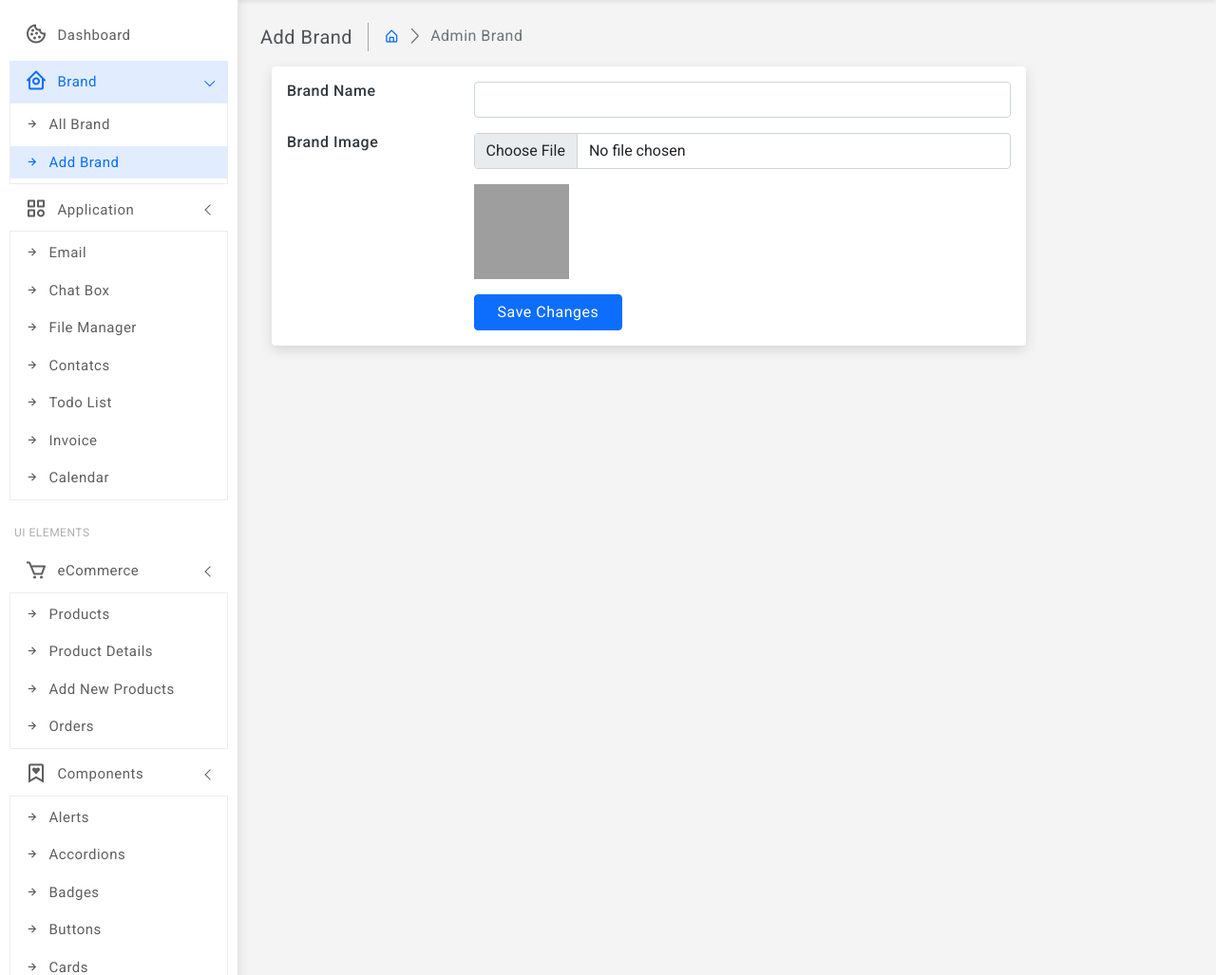
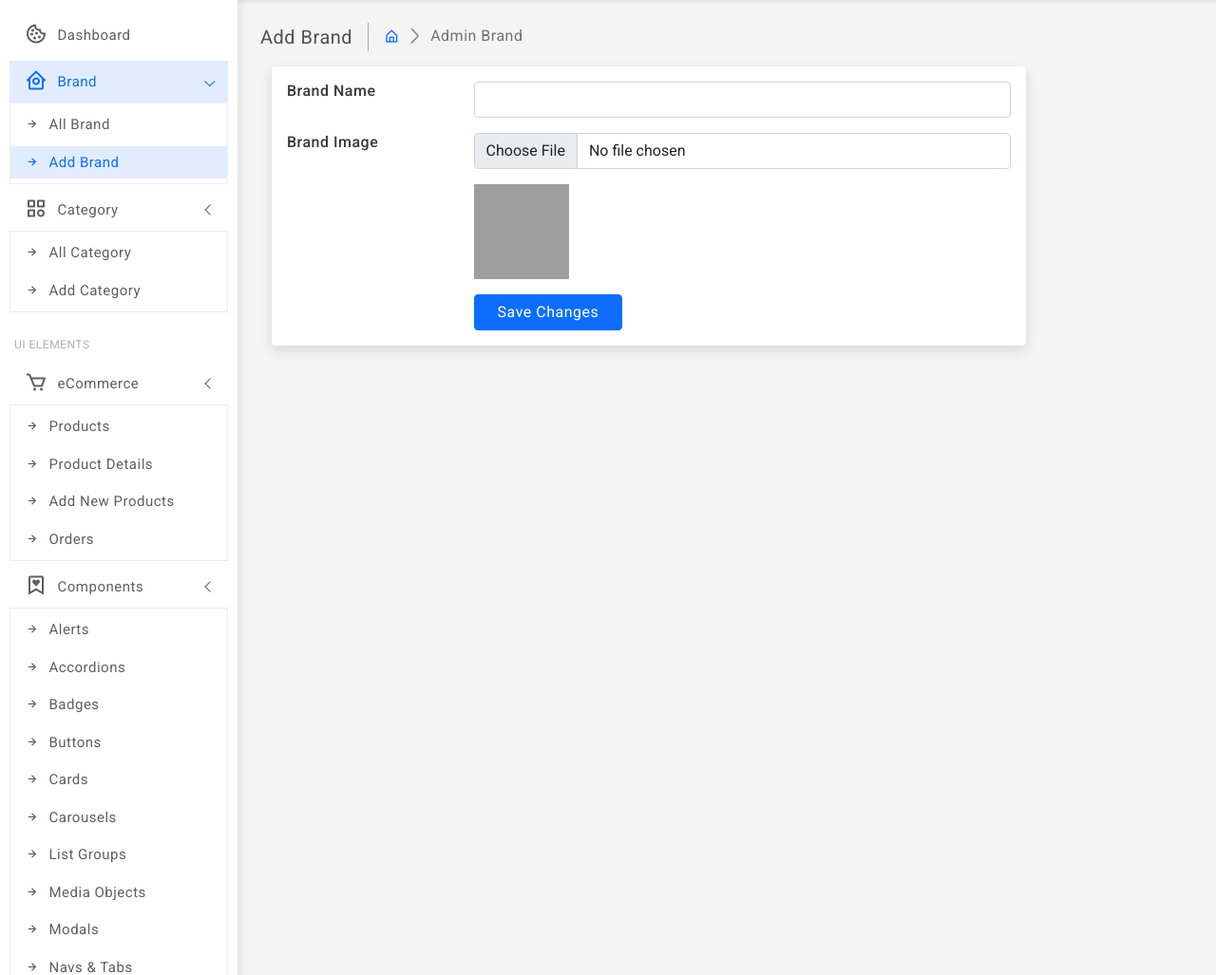
Before and after one commit to bashyauri/e-commerce, a Laravel app: page /add/brand in a window 1280 px wide. Shown: the part 60-1087 px from the top of the page at 95% size. Run offline with Laravel 10, Linux system fonts and the light colour scheme; a user stored in the database is signed in; data comes from the database, SQL or seed files in the repository; parts of the project's set-up code (start-up, migrations or seed data) failed here and were passed over; some libraries are stand-ins or nearby versions; grey boxes are pictures that could not be loaded.

Commit message:
create category

```diff
--- a/resources/views/admin/body/sidebar.blade.php
+++ b/resources/views/admin/body/sidebar.blade.php
@@ -36,23 +36,14 @@
             <a href="javascript:;" class="has-arrow">
                 <div class="parent-icon"><i class="bx bx-category"></i>
                 </div>
-                <div class="menu-title">Application</div>
+                <div class="menu-title">Category</div>
             </a>
             <ul>
-                <li> <a href="app-emailbox.html"><i class="bx bx-right-arrow-alt"></i>Email</a>
+                <li> <a href="{{route('all.category')}}"><i class="bx bx-right-arrow-alt"></i>All Category</a>
                 </li>
-                <li> <a href="app-chat-box.html"><i class="bx bx-right-arrow-alt"></i>Chat Box</a>
+                <li> <a href="app-chat-box.html"><i class="bx bx-right-arrow-alt"></i>Add Category</a>
                 </li>
-                <li> <a href="app-file-manager.html"><i class="bx bx-right-arrow-alt"></i>File Manager</a>
-                </li>
-                <li> <a href="app-contact-list.html"><i class="bx bx-right-arrow-alt"></i>Contatcs</a>
-                </li>
-                <li> <a href="app-to-do.html"><i class="bx bx-right-arrow-alt"></i>Todo List</a>
-                </li>
-                <li> <a href="app-invoice.html"><i class="bx bx-right-arrow-alt"></i>Invoice</a>
-                </li>
-                <li> <a href="app-fullcalender.html"><i class="bx bx-right-arrow-alt"></i>Calendar</a>
-                </li>
+
             </ul>
         </li>
         <li class="menu-label">UI Elements</li>
--- a/routes/web.php
+++ b/routes/web.php
@@ -2,6 +2,7 @@
 
 use App\Http\Controllers\AdminController;
 use App\Http\Controllers\Backend\BrandController;
+use App\Http\Controllers\Backend\CategoryController;
 use App\Http\Controllers\ProfileController;
 use App\Http\Controllers\UserController;
 use App\Http\Controllers\VendorController;
@@ -77,4 +78,14 @@ Route::middleware(['auth', 'role:admin'])->group(function () {
         Route::post('/update/brand/', 'updateBrand')->name('update.brand');
         Route::get('/delete/brand/{id}', 'deleteBrand')->name('delete.brand');
     });
+    Route::controller(CategoryController::class)->group(function () {
+        // All category routes
+        Route::get('/all/category', 'allCategory')->name('all.category');
+        Route::get('/add/category', 'addCategory')->name('add.category');
+        Route::get('/add/category', 'addCategory')->name('add.category');
+        Route::post('/store/category', 'storeCategory')->name('store.category');
+        Route::get('/edit/category/{id}', 'editCategory')->name('edit.category');
+        Route::post('/update/category/', 'updateCategory')->name('update.category');
+        Route::get('/delete/category/{id}', 'deleteCategory')->name('delete.category');
+    });
 });
```
Also changed, not shown: app/Http/Controllers/Backend/CategoryController.php (added, +17 -0 lines), app/Models/Category.php (added, +12 -0 lines), resources/views/backend/category/all-category.blade.php (added, +78 -0 lines), database/migrations/2023_09_04_121225_create_categories_table.php (added).
